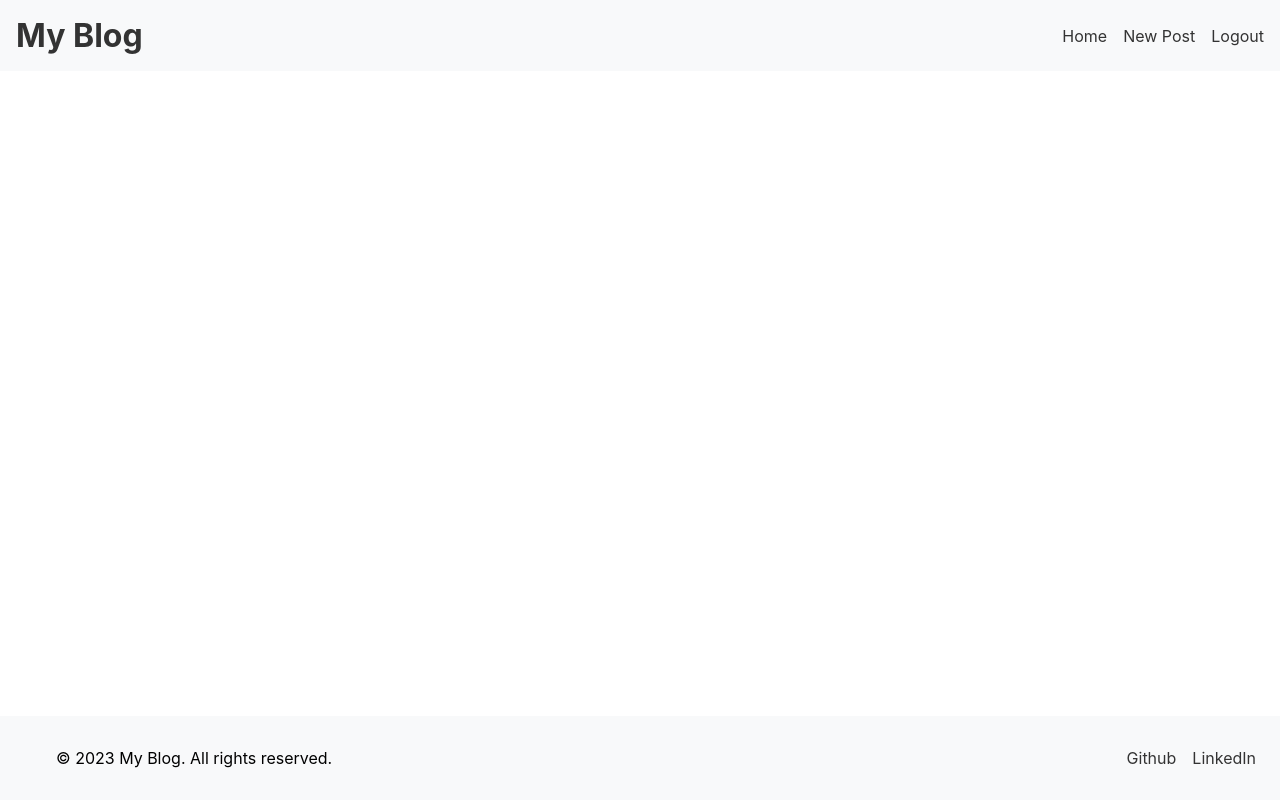
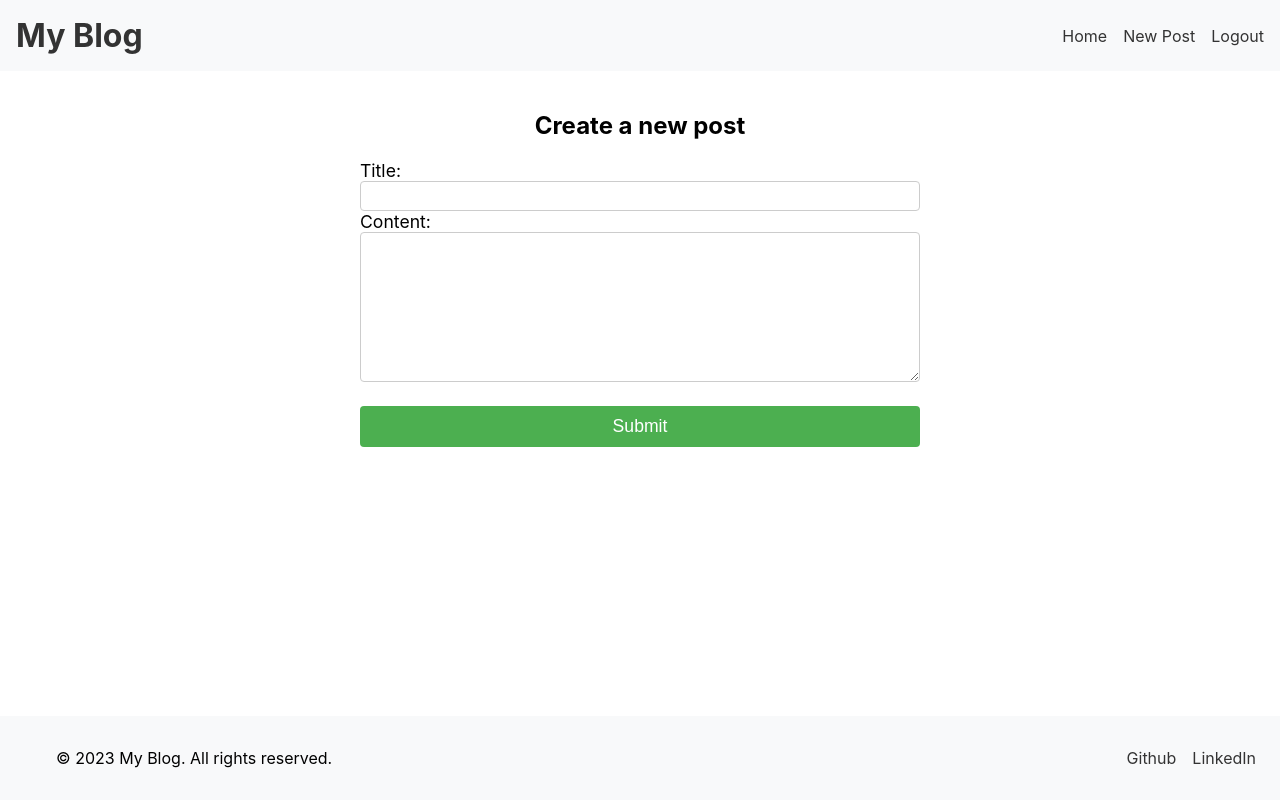
Before and after one commit to williamphk/odin_Blog-API-frontend, a React (Create React App) app: page /new-post in a window 1280 px wide. Built offline with nearby package versions, Linux system fonts and the light colour scheme; sample sign-in values are in the browser's storage.

Commit message:
Implemented Protected Route

```diff
--- a/src/App.js
+++ b/src/App.js
@@ -5,6 +5,8 @@ import Footer from "./components/layout/Footer";
 import PostList from "./components/PostList";
 import Post from "./components/Post";
 import Login from "./components/Login";
+import NewPost from "./components/NewPost";
+import { ProtectedRoute } from "./components/ProtectedRoute";
 
 function App() {
   return (
@@ -15,6 +17,9 @@ function App() {
           <Route path="/" element={<PostList />} />
           <Route path="/login" element={<Login />} />
           <Route path="/post/:id" element={<Post />} />
+          <Route exact path="/new-post" element={<ProtectedRoute />}>
+            <Route path="/new-post" element={<NewPost />} />
+          </Route>
         </Routes>
         <Footer />
       </Router>
--- /dev/null
+++ b/src/components/NewPost.css
@@ -0,0 +1,57 @@
+.new-post {
+  width: 100%;
+  max-width: 600px;
+  margin: 0 auto;
+  padding: 20px;
+  box-sizing: border-box;
+}
+
+.new-post h2 {
+  text-align: center;
+  margin-bottom: 20px;
+}
+
+.new-post form {
+  display: flex;
+  flex-direction: column;
+}
+
+.new-post label {
+  font-size: 1.1em;
+  margin: 10px 0;
+}
+
+.new-post input,
+.new-post textarea {
+  width: 100%;
+  font-size: 1em;
+  padding: 5px;
+  box-sizing: border-box;
+  border: 1px solid #ccc;
+  border-radius: 4px;
+}
+
+.new-post textarea {
+  height: 150px;
+  resize: vertical;
+}
+
+.new-post button {
+  font-size: 1.1em;
+  padding: 10px;
+  border: none;
+  border-radius: 4px;
+  background-color: #4caf50;
+  color: white;
+  cursor: pointer;
+  margin-top: 20px;
+}
+
+.new-post button:hover {
+  background-color: #45a049;
+}
+
+.new-post button:disabled {
+  background-color: #ccc;
+  cursor: not-allowed;
+}
--- /dev/null
+++ b/src/components/NewPost.js
@@ -0,0 +1,72 @@
+import React, { useState } from "react";
+import { Navigate } from "react-router-dom";
+import { useAuth } from "./contexts/AuthContext";
+
+import "./NewPost.css";
+
+const NewPost = () => {
+  const [title, setTitle] = useState("");
+  const [content, setContent] = useState("");
+  const [submitting, setSubmitting] = useState(false);
+  const { currentUser } = useAuth();
+
+  const handleSubmit = async (e) => {
+    e.preventDefault();
+    setSubmitting(true);
+
+    try {
+      const response = await fetch("http://localhost:3000/newpost", {
+        method: "POST",
+        headers: {
+          "Content-Type": "application/json",
+          Authorization: `Bearer ${localStorage.getItem("token")}`, // Attach the JWT token from localStorage
+        },
+        body: JSON.stringify({ title, content }),
+      });
+
+      if (response.ok) {
+        console.log("Post created successfully");
+        setTitle("");
+        setContent("");
+      } else {
+        console.log("Failed to create post");
+      }
+    } catch (error) {
+      console.error("Error while creating post:", error);
+    } finally {
+      setSubmitting(false);
+    }
+  };
+
+  return (
+    <div className="new-post">
+      <h2>Create a new post</h2>
+      <form onSubmit={handleSubmit}>
+        <div>
+          <label htmlFor="title">Title:</label>
+          <input
+            type="text"
+            id="title"
+            value={title}
+            onChange={(e) => setTitle(e.target.value)}
+            required
+          />
+        </div>
+        <div>
+          <label htmlFor="content">Content:</label>
+          <textarea
+            id="content"
+            value={content}
+            onChange={(e) => setContent(e.target.value)}
+            required
+          />
+        </div>
+        <button type="submit" disabled={submitting}>
+          {submitting ? "Submitting..." : "Submit"}
+        </button>
+      </form>
+    </div>
+  );
+};
+
+export default NewPost;
--- /dev/null
+++ b/src/components/ProtectedRoute.js
@@ -0,0 +1,11 @@
+import React from "react";
+import { useAuth } from "./contexts/AuthContext";
+import { Navigate, Outlet } from "react-router-dom";
+
+export const ProtectedRoute = () => {
+  const { currentUser } = useAuth();
+
+  // If authorized, return an outlet that will render child elements
+  // If not, return element that will navigate to login page
+  return currentUser ? <Outlet /> : <Navigate to="/login" />;
+};
```
